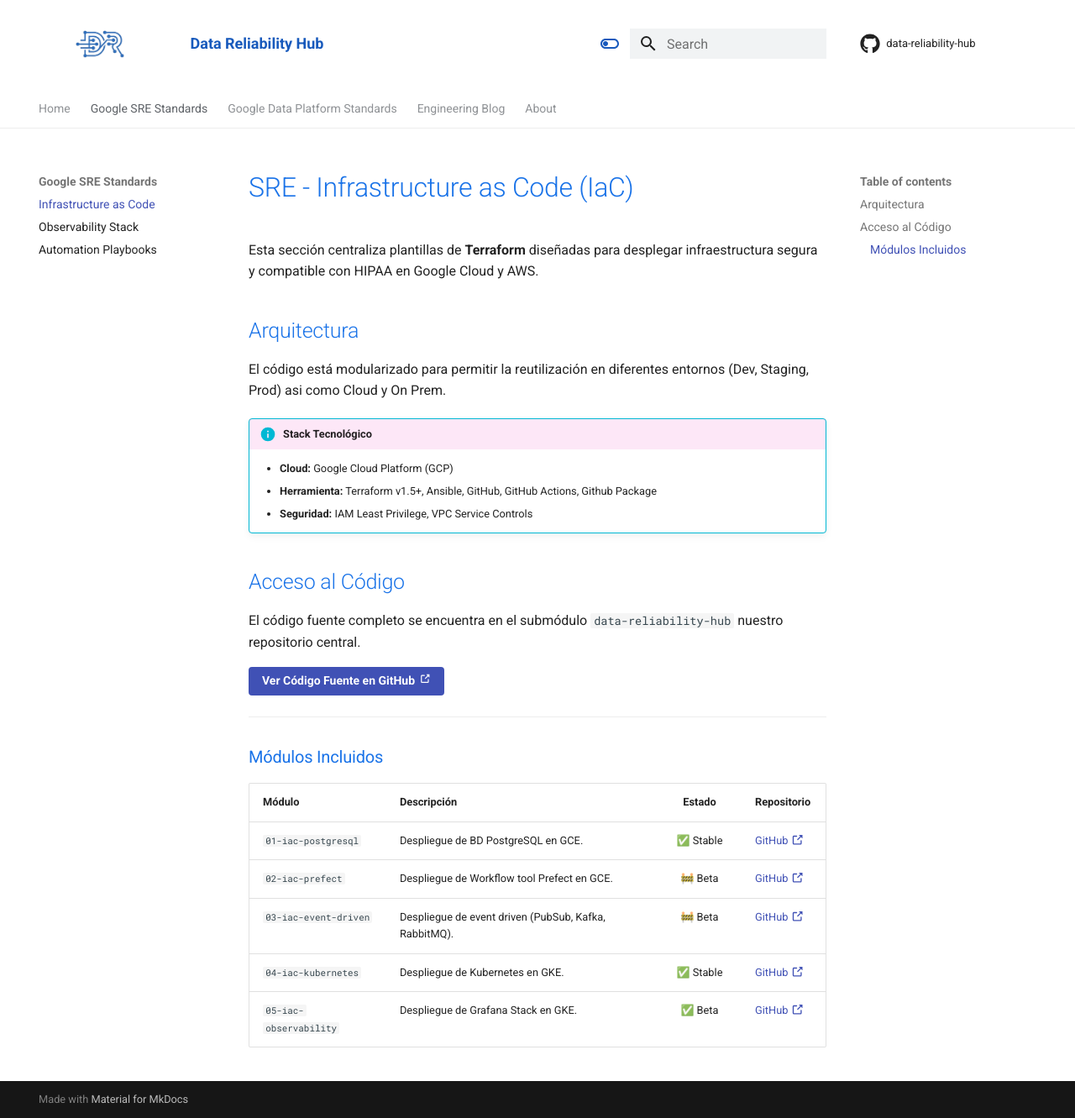
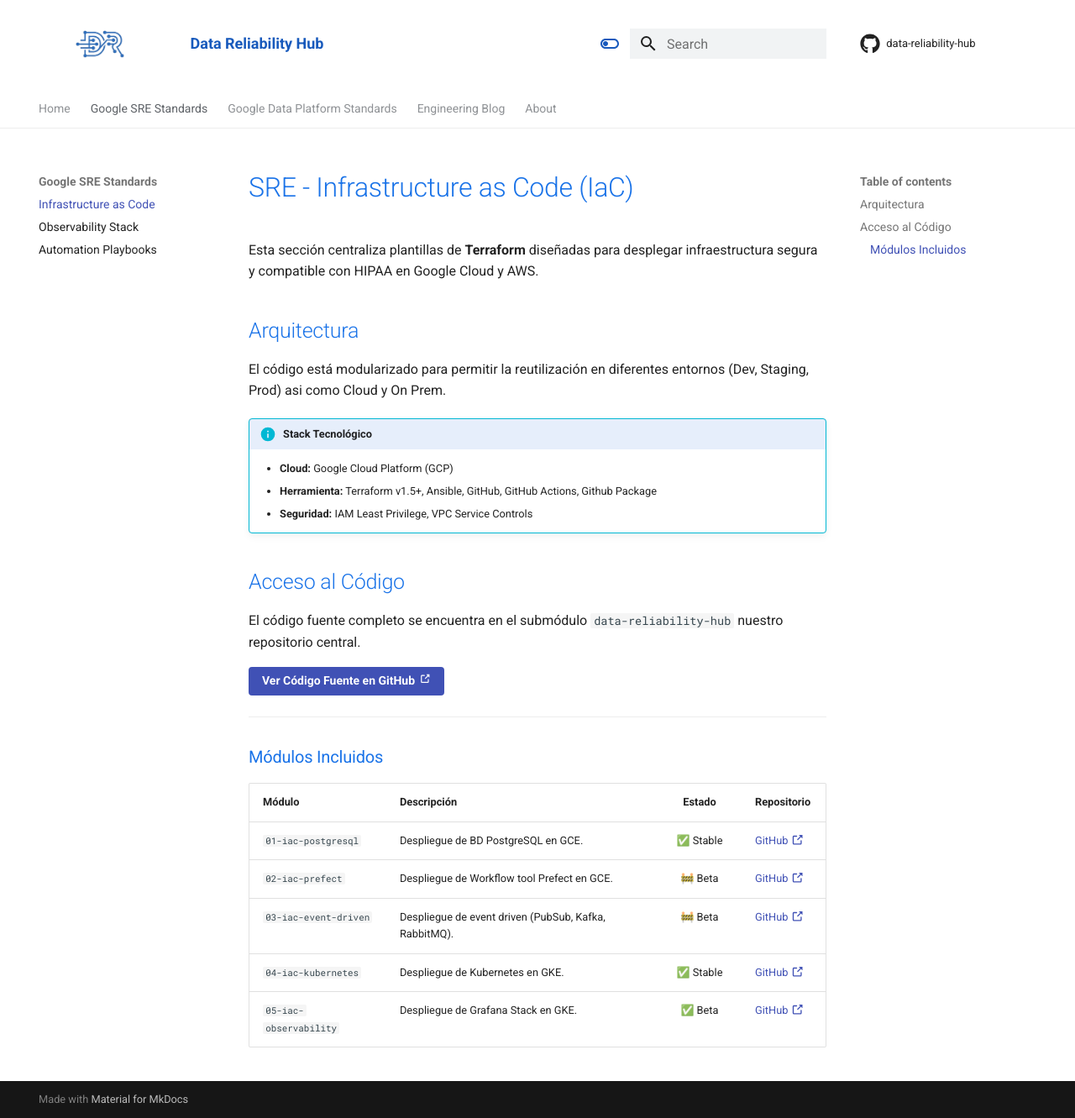
Before and after one commit to mcatalangt/data-reliability-hub, an MkDocs documentation site: the page built from docs/modules/sre/iac.md, in a window 1280 px wide and 1331 px high. Shown: the whole window at 84% size. Built offline with MkDocs 1.6.1 and Material for MkDocs 9.7.7, drawn with Linux system fonts in a browser that asks for light colours; comment, search, counter and statistics services are not loaded.

```diff
--- a/docs/stylesheets/extra.css
+++ b/docs/stylesheets/extra.css
@@ -80,7 +80,7 @@
 
 .md-typeset .admonition.info > .admonition-title {
     /* Esto le pone el mismo color pero muy clarito (10% opacidad) para que se vea elegante */
-    background-color: rgba(232, 26, 174, 0.1) !important;
+    background-color: rgba(14, 92, 217, 0.1) !important;
 
     /* Asegura que el borde del título también coincida */
     border-color: #58e81a !important;
```
